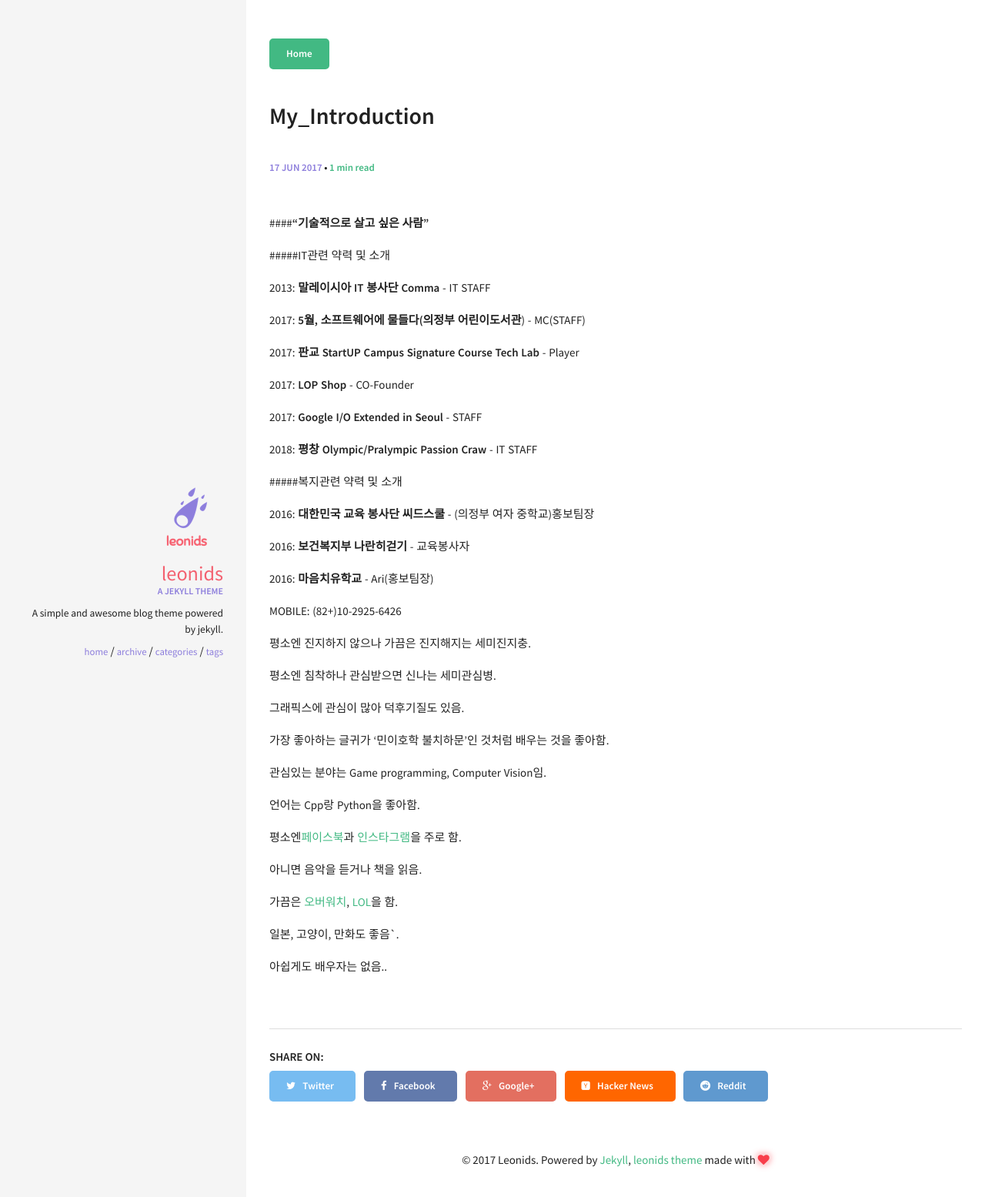
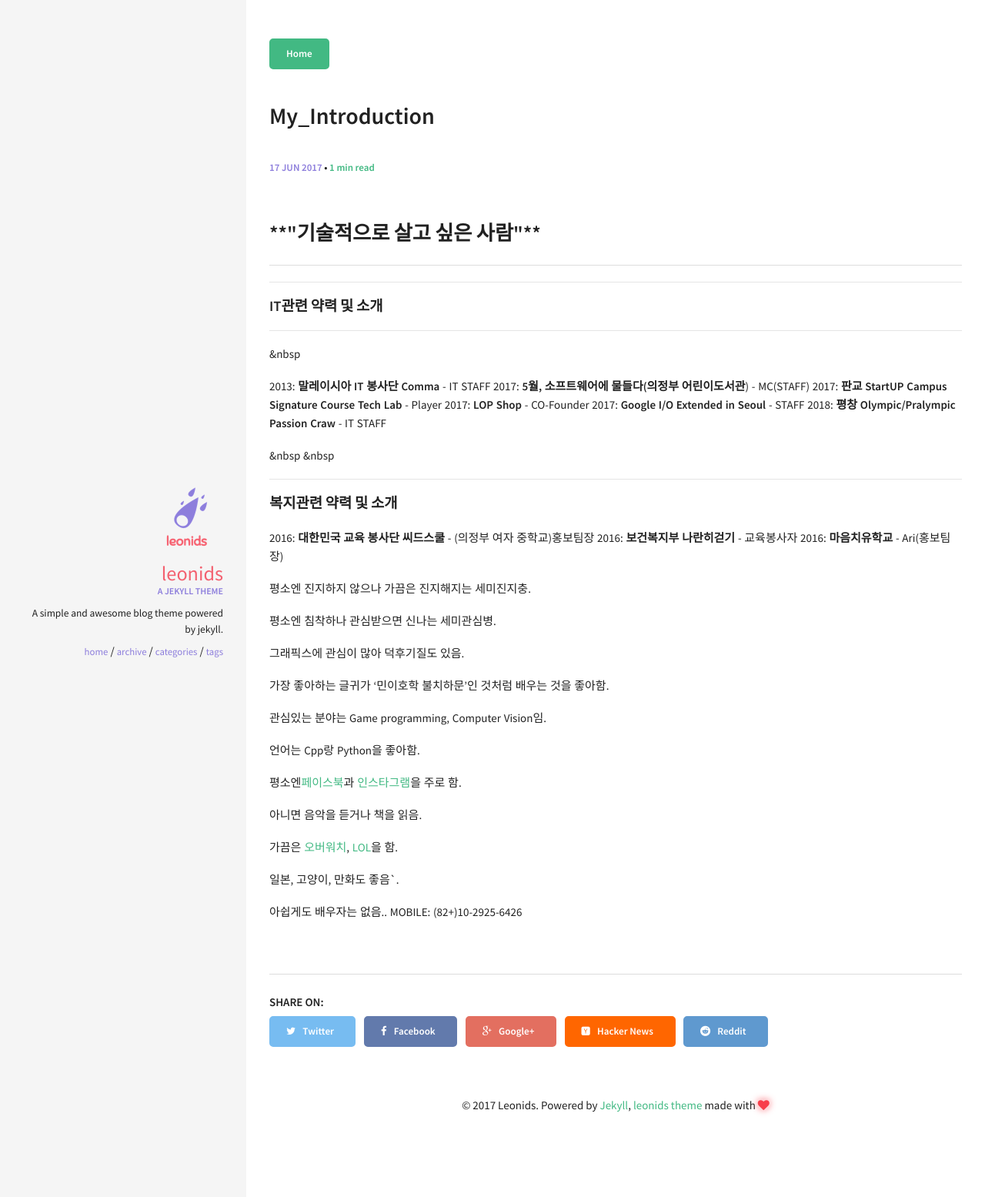
Before and after one commit to renyuanz/leonids, a Jekyll site: the page built from _posts/2017-06-17-my_introduction.md, in a window 1280 px wide. Shown: the top 1555 px of the page at 77% size. Built offline with Jekyll 4.4.1, drawn with Linux system fonts in a browser that asks for light colours.

Commit message:
Modified my introduction

```diff
--- a/_posts/2017-06-17-my_introduction.md
+++ b/_posts/2017-06-17-my_introduction.md
@@ -1,52 +1,36 @@
+---
+layout: post
+title:  "My_Introduction"
 ---
 
-layout: post
+<h2>**"기술적으로 살고 싶은 사람"**</h2>
+---
 
-title:  "My_Introduction"
+<!--more-->
+
+<h4>IT관련 약력 및 소개</h4>
+---
+
+&nbsp
+
+2013: **말레이시아 IT 봉사단 Comma** - IT STAFF
+2017: **5월, 소프트웨어에 물들다(의정부 어린이도서관**) - MC(STAFF)
+2017: **판교 StartUP Campus Signature Course Tech Lab** - Player
+2017: **LOP Shop** - CO-Founder
+2017: **Google I/O Extended in Seoul** - STAFF
+2018: **평창 Olympic/Pralympic Passion Craw** - IT STAFF
+
+&nbsp
+&nbsp
 
 ---
-
-
-
-####**"기술적으로 살고 싶은 사람"**
-
-
-
-#####IT관련 약력 및 소개
-
-
-
-2013: **말레이시아 IT 봉사단 Comma** - IT STAFF
-
-2017: **5월, 소프트웨어에 물들다(의정부 어린이도서관**) - MC(STAFF)
-
-2017: **판교 StartUP Campus Signature Course Tech Lab** - Player
-
-2017: **LOP Shop** - CO-Founder
-
-2017: **Google I/O Extended in Seoul** - STAFF
-
-2018: **평창 Olympic/Pralympic Passion Craw** - IT STAFF
-
-
-
-#####복지관련 약력 및 소개
+<h4>복지관련 약력 및 소개</h4>
 
 
 
 2016: **대한민국 교육 봉사단 씨드스쿨** - (의정부 여자 중학교)홍보팀장
-
 2016: **보건복지부 나란히걷기** - 교육봉사자
-
 2016: **마음치유학교** - Ari(홍보팀장)
-
-
-
-<!--more-->
-
-MOBILE: (82+)10-2925-6426
-
-
 
 평소엔 진지하지 않으나 가끔은 진지해지는 세미진지충.
 
```
Also changed, not shown: other parts of _posts/2017-06-17-my_introduction.md (+1 -1 lines).
